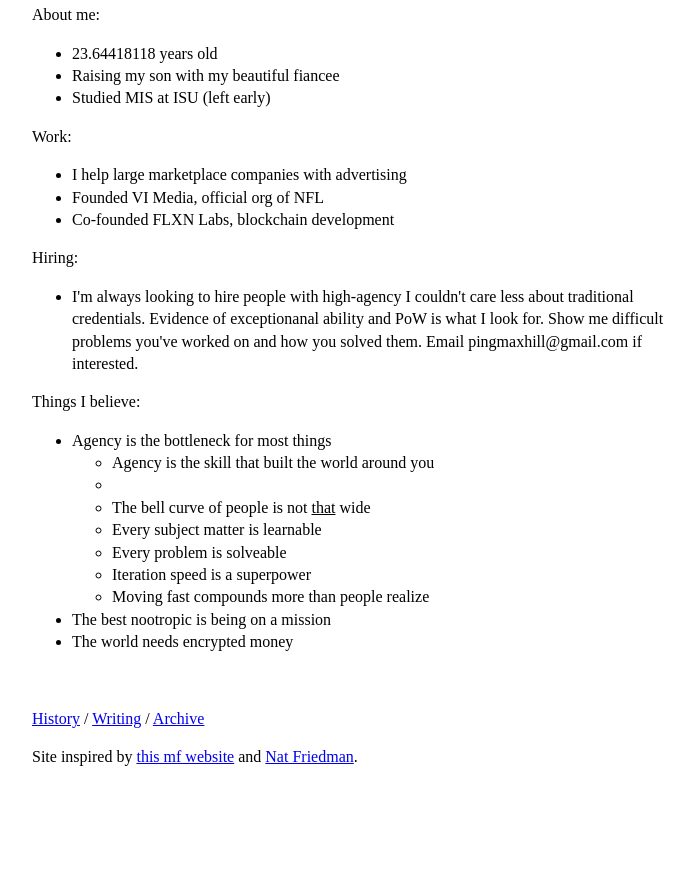
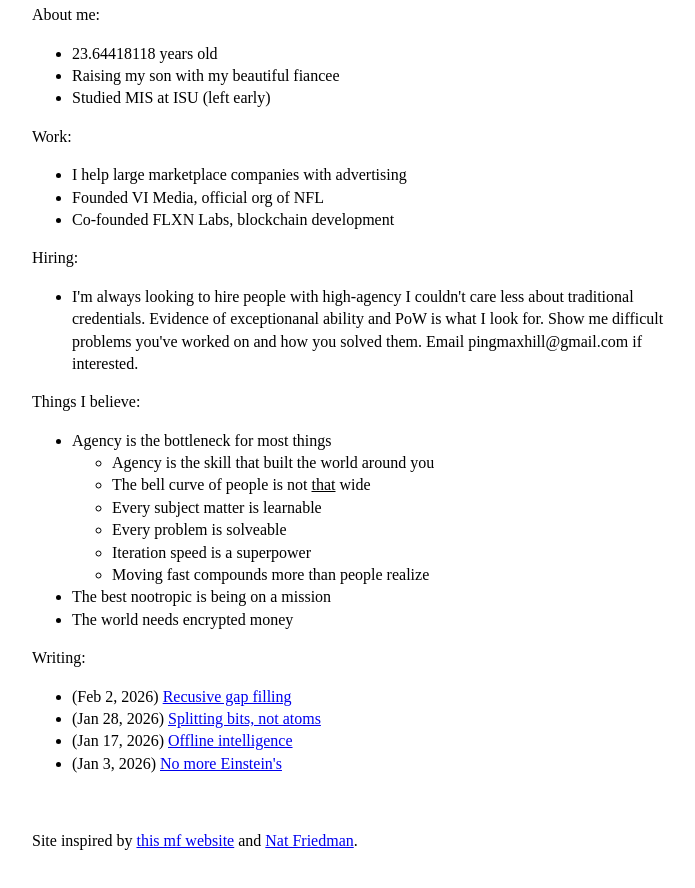
Before and after one commit to maxhillcommits/personal-site, a plain HTML site: page index.html in a window 1280 px wide. Shown: the part 112-1000 px from the top of the page, without its empty margins (283-978 px from the left). Before the commit the page ends 931 px from the top, so only its background shows below. Drawn offline with Linux system fonts and the light colour scheme.

Commit message:
Update index.html

```diff
--- a/index.html
+++ b/index.html
@@ -59,7 +59,7 @@
 <ul>
 <li>Agency is the bottleneck for most things</li>
 	<ul>
-		<li>Agency is the skill that built the world around you<li>
+		<li>Agency is the skill that built the world around you</li>
 		<li>The bell curve of people is not <u>that</u> wide</li>
 		<li>Every subject matter is learnable</li>
 		<li>Every problem is solveable</li>
@@ -70,9 +70,15 @@
 <li>The world needs encrypted money</li>
 </ul>
 
+	<p>Writing:</p>
+  <ul>
+    	  <li>(Feb 2, 2026) <a href="a.html">Recusive gap filling</a></li>
+	      <li>(Jan 28, 2026) <a href="a.html">Splitting bits, not atoms</a></li>
+	      <li>(Jan 17, 2026) <a href="a.html">Offline intelligence</a></li>
+	      <li>(Jan 3, 2026) <a href="a.html">No more Einstein's</a></li>
+  </ul>
 
 <br>
-<p><a href="a.html">History</a> / <a href="a.html">Writing</a> / <a href="a.html">Archive</a></p>
 <p>Site inspired by <a href="a.html">this mf website</a> and <a href="a.html">Nat Friedman</a>.</p>
 
   </div>
```
